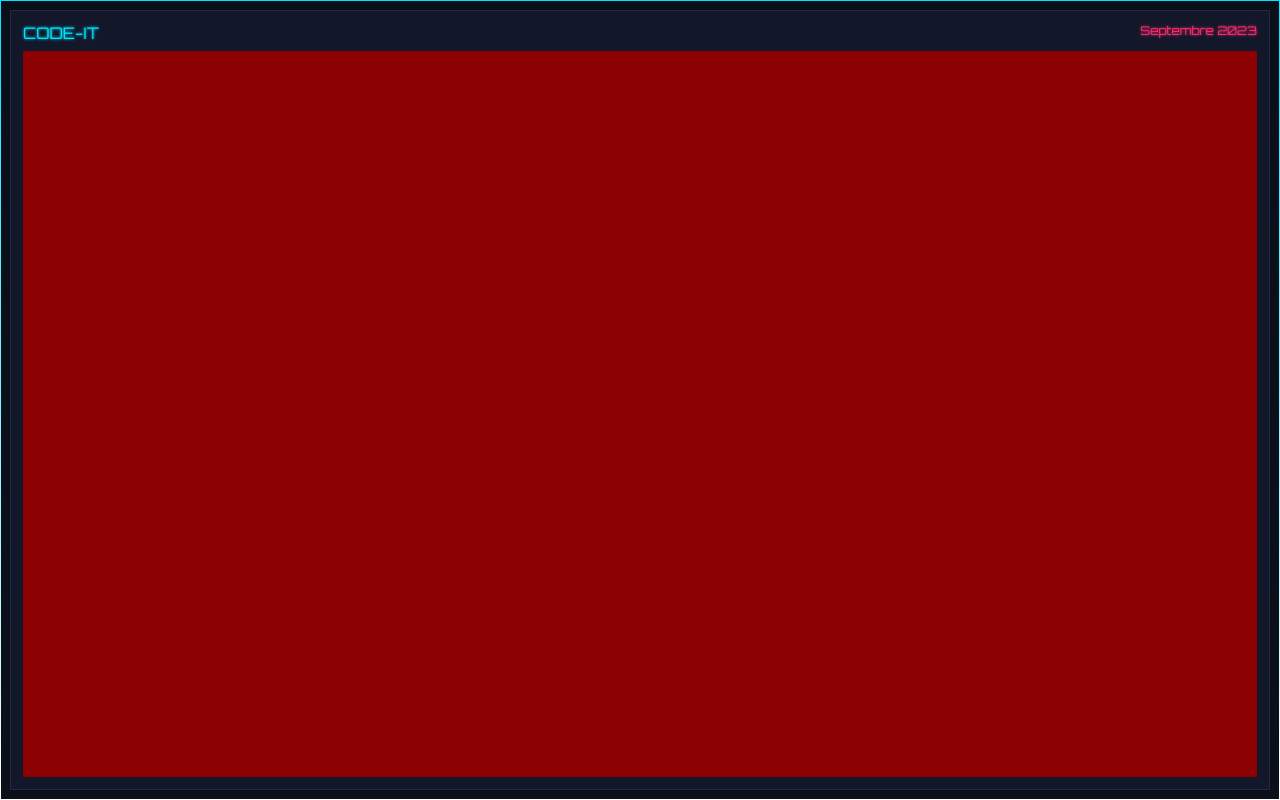
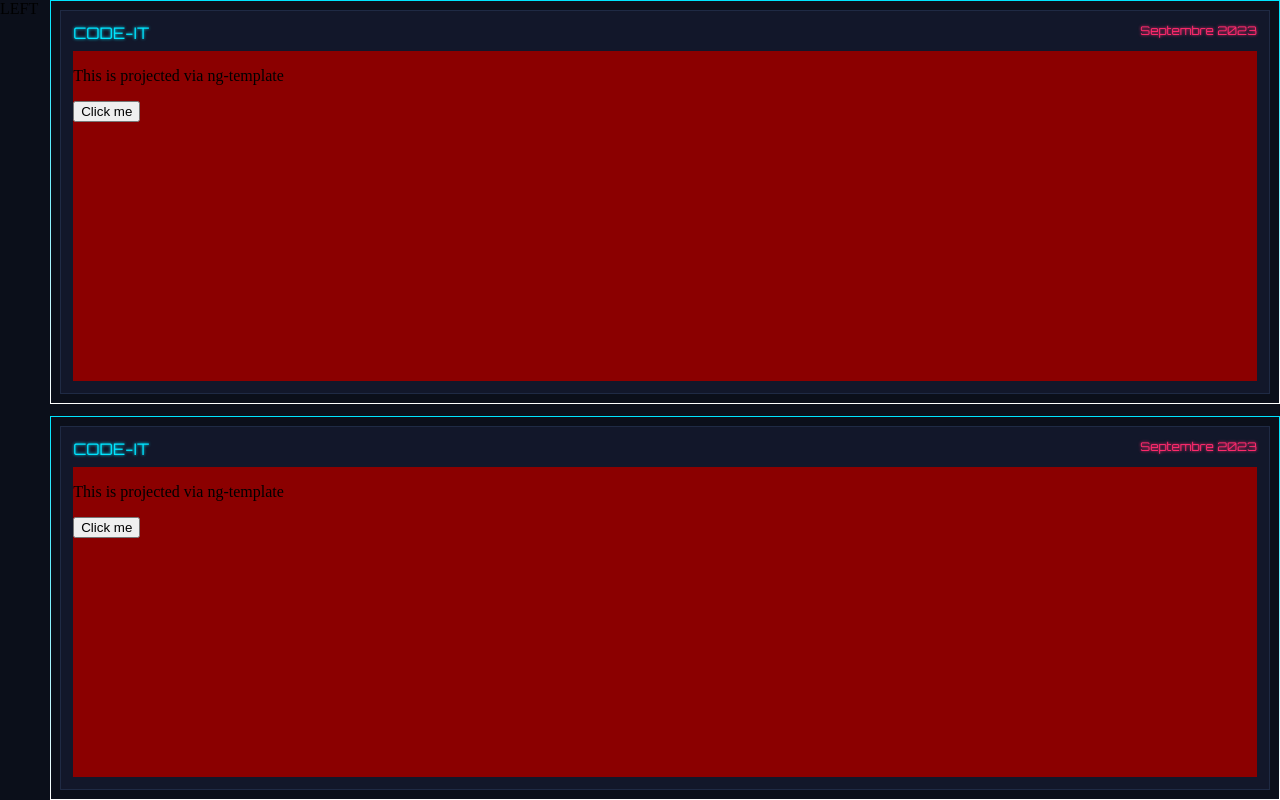
Before and after one commit to ErvanRenault/ervan-web-site-2026, an Angular app: page /test in a window 1280 px wide. Built offline with nearby package versions, Linux system fonts and the light colour scheme.

Commit message:
Add custome component

```diff
--- a/src/app/components/info-container/info-container.html
+++ b/src/app/components/info-container/info-container.html
@@ -8,8 +8,9 @@
   </div>
 
   <div class="card-content">
-
+    <ng-container
+      *ngTemplateOutlet="content">
+    </ng-container>
   </div>
 
-
 </div>
--- a/src/app/pages/testing-page/testing-page.html
+++ b/src/app/pages/testing-page/testing-page.html
@@ -1 +1,18 @@
-<app-info-container></app-info-container>
+<div class="left-container">
+LEFT
+</div>
+<div class="right-container">
+  <app-info-container [content]="myContent"></app-info-container>
+
+  <div class="stack-container">
+    <app-info-container [content]="myContent"></app-info-container>
+  </div>
+
+
+  <ng-template #myContent>
+    <p>This is projected via ng-template</p>
+    <button>Click me</button>
+  </ng-template>
+
+
+</div>
--- a/src/app/pages/testing-page/testing-page.scss
+++ b/src/app/pages/testing-page/testing-page.scss
@@ -1,4 +1,25 @@
 :host{
   display: flex;
   flex: 1;
+  gap: var(--gap-xl);
 }
+
+.left-container{
+  display: flex;
+}
+
+
+.right-container{
+  display: flex;
+  flex-direction: column;
+  gap: var(--gap-xl);
+  flex: 1;
+}
+
+
+.stack-container {
+  display: flex;
+  flex-direction: column;
+  flex: 1;
+  gap: var(--gap-xl);
+}
```
Also changed, not shown: src/app/components/info-container/info-container.ts (+8 -2 lines).
